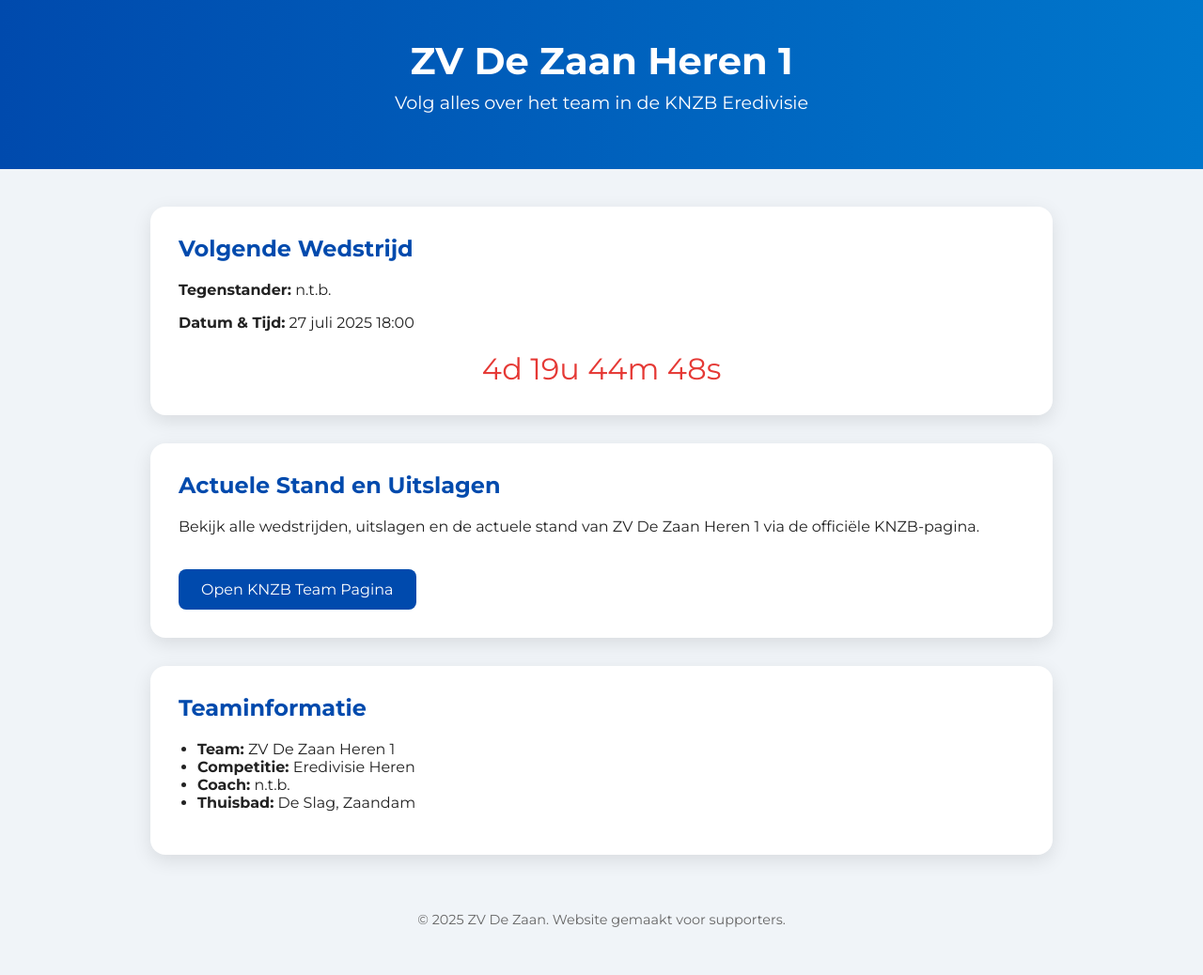
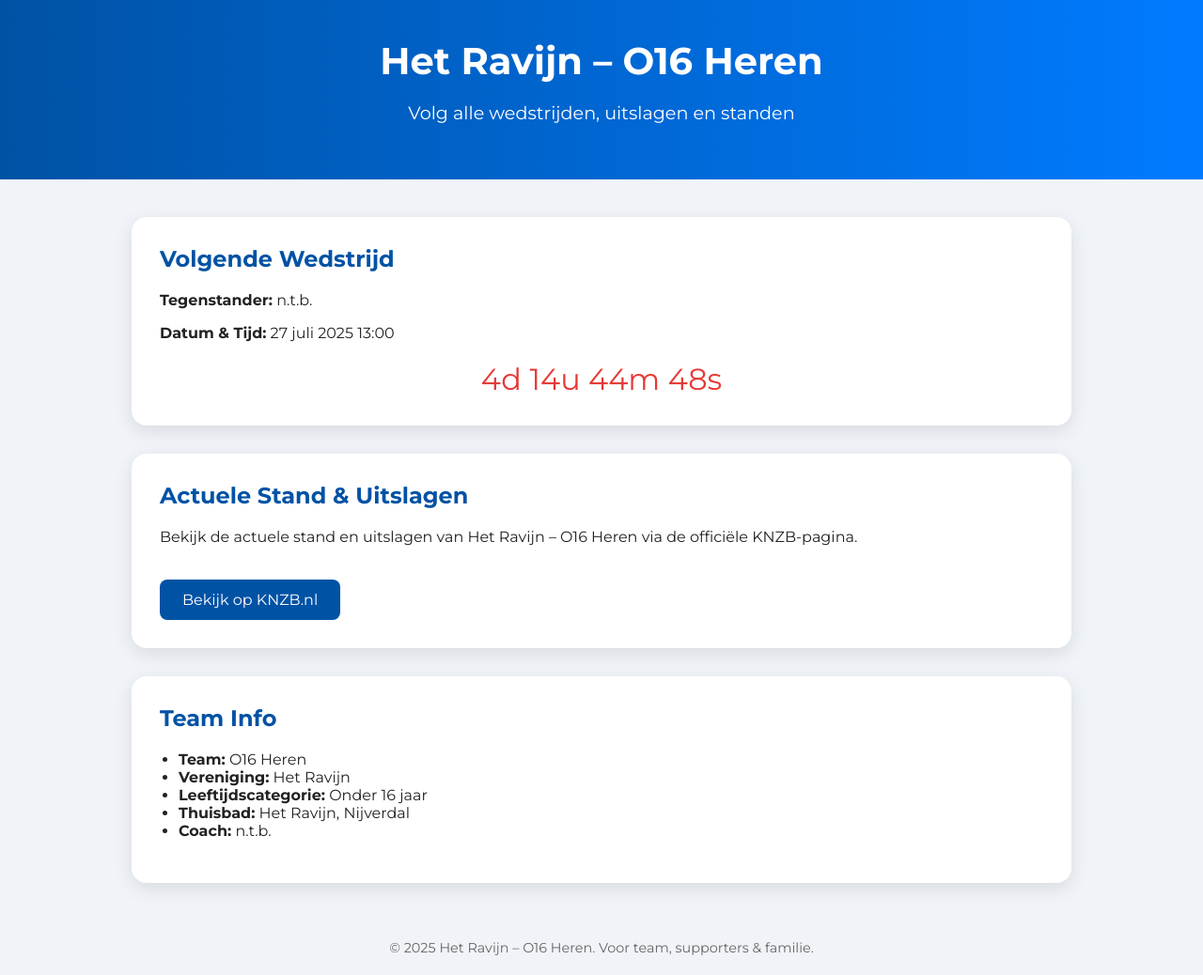
Before and after one commit to henk1242123/waterpoloschema, a plain HTML site: page index.html in a window 1280 px wide. Shown: the whole page at 94% size. Before the commit the page ends 1008 px from the top, so only its background shows below. Drawn offline with Linux system fonts and the light colour scheme.

Commit message:
Update index.html

```diff
--- a/index.html
+++ b/index.html
@@ -3,12 +3,9 @@
 <head>
   <meta charset="UTF-8" />
   <meta name="viewport" content="width=device-width, initial-scale=1.0" />
-  <title>ZV De Zaan Heren 1 - KNZB Waterpolo</title>
+  <title>Het Ravijn – O16 Heren</title>
   <link href="https://fonts.googleapis.com/css2?family=Montserrat:wght@400;700&display=swap" rel="stylesheet">
   <style>
-    * {
-      box-sizing: border-box;
-    }
     body {
       font-family: 'Montserrat', sans-serif;
       margin: 0;
@@ -16,7 +13,7 @@
       color: #222;
     }
     header {
-      background: linear-gradient(90deg, #004aad, #0077cc);
+      background: linear-gradient(90deg, #0052a5, #007bff);
       color: white;
       padding: 40px 20px;
       text-align: center;
@@ -27,7 +24,6 @@
     }
     header p {
       font-size: 1.2em;
-      margin-top: 8px;
     }
     .container {
       max-width: 1000px;
@@ -42,7 +38,7 @@
       margin-bottom: 30px;
     }
     h2 {
-      color: #004aad;
+      color: #0052a5;
       margin-top: 0;
     }
     .timer {
@@ -53,7 +49,7 @@
     }
     .button {
       display: inline-block;
-      background-color: #004aad;
+      background-color: #0052a5;
       color: white;
       padding: 12px 24px;
       border-radius: 8px;
@@ -62,7 +58,7 @@
       transition: background-color 0.3s;
     }
     .button:hover {
-      background-color: #003a99;
+      background-color: #003d80;
     }
     ul {
       padding-left: 20px;
@@ -73,21 +69,13 @@
       font-size: 0.9em;
       color: #666;
     }
-    @media (max-width: 600px) {
-      header h1 {
-        font-size: 1.8em;
-      }
-      .timer {
-        font-size: 1.4em;
-      }
-    }
   </style>
 </head>
 <body>
 
 <header>
-  <h1>ZV De Zaan Heren 1</h1>
-  <p>Volg alles over het team in de KNZB Eredivisie</p>
+  <h1>Het Ravijn – O16 Heren</h1>
+  <p>Volg alle wedstrijden, uitslagen en standen</p>
 </header>
 
 <div class="container">
@@ -95,36 +83,39 @@
   <div class="card">
     <h2>Volgende Wedstrijd</h2>
     <p><strong>Tegenstander:</strong> <span id="opponent">n.t.b.</span></p>
-    <p><strong>Datum & Tijd:</strong> 27 juli 2025 18:00</p>
+    <p><strong>Datum & Tijd:</strong> 27 juli 2025 13:00</p>
     <div class="timer" id="countdown">Laden...</div>
   </div>
 
   <div class="card">
-    <h2>Actuele Stand en Uitslagen</h2>
-    <p>Bekijk alle wedstrijden, uitslagen en de actuele stand van ZV De Zaan Heren 1 via de officiële KNZB-pagina.</p>
-    <a class="button" href="https://waterpolo.knzb.nl/waterpolo/teams/team/8294" target="_blank">Open KNZB Team Pagina</a>
+    <h2>Actuele Stand & Uitslagen</h2>
+    <p>Bekijk de actuele stand en uitslagen van Het Ravijn – O16 Heren via de officiële KNZB-pagina.</p>
+    <a class="button" href="https://waterpolo.knzb.nl/waterpolo/teams/team/8294" target="_blank">
+      Bekijk op KNZB.nl
+    </a>
   </div>
 
   <div class="card">
-    <h2>Teaminformatie</h2>
+    <h2>Team Info</h2>
     <ul>
-      <li><strong>Team:</strong> ZV De Zaan Heren 1</li>
-      <li><strong>Competitie:</strong> Eredivisie Heren</li>
+      <li><strong>Team:</strong> O16 Heren</li>
+      <li><strong>Vereniging:</strong> Het Ravijn</li>
+      <li><strong>Leeftijdscategorie:</strong> Onder 16 jaar</li>
+      <li><strong>Thuisbad:</strong> Het Ravijn, Nijverdal</li>
       <li><strong>Coach:</strong> n.t.b.</li>
-      <li><strong>Thuisbad:</strong> De Slag, Zaandam</li>
     </ul>
   </div>
 
 </div>
 
 <footer>
-  &copy; 2025 ZV De Zaan. Website gemaakt voor supporters.
+  &copy; 2025 Het Ravijn – O16 Heren. Voor team, supporters & familie.
 </footer>
 
 <script>
   // Countdown Timer
   const countdown = () => {
-    const matchDate = new Date("2025-07-27T18:00:00");
+    const matchDate = new Date("2025-07-27T13:00:00"); // PAS AAN naar juiste tijd
     const now = new Date();
     const diff = matchDate - now;
 
```
